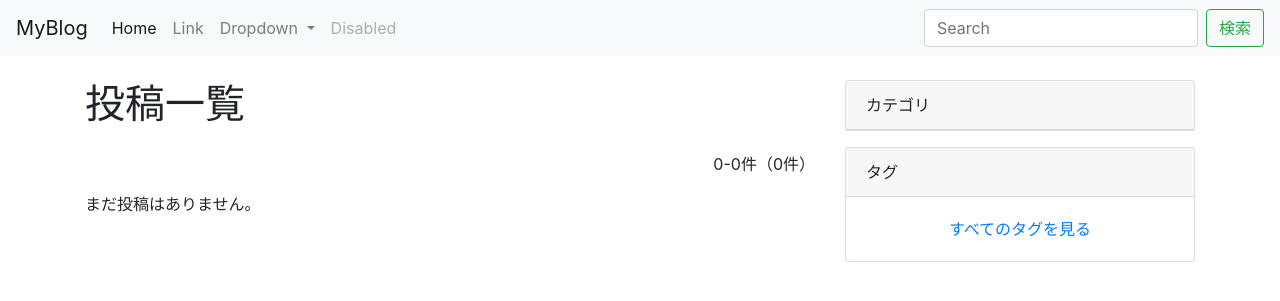
After one commit to gzfrozen/blog_site, a Django app: page /search/ in a window 1280 px wide. The commit adds this page. Shown: the top 301 px of the page. Run offline with Django 3.2, Linux system fonts and the light colour scheme; data that the repository does not hold is empty; some libraries are stand-ins or nearby versions.

Commit message:
Add search form.

```diff
--- a/blog/static/blog/css/blog.css
+++ /dev/null
@@ -1,3 +0,0 @@
-h1 {
-    color: red;
-  }
--- a/blog/templates/base/navbar.html
+++ b/blog/templates/base/navbar.html
@@ -29,9 +29,6 @@
                 <a class="nav-link disabled" href="#">Disabled</a>
             </li>
         </ul>
-        <form class="form-inline my-2 my-lg-0">
-            <input class="form-control mr-sm-2" type="search" placeholder="Search" aria-label="Search">
-            <button class="btn btn-outline-success my-2 my-sm-0" type="submit">Search</button>
-        </form>
+        {% include 'blog/snippets/search_form.html'%}
     </div>
 </nav>
--- /dev/null
+++ b/blog/templates/blog/search_post.html
@@ -0,0 +1,30 @@
+{% extends 'base/base.html' %}
+
+{% block title %}
+{% if query %}
+「{{ query}}」の検索結果
+{% else %}
+投稿一覧
+{% endif %}
+{% endblock %}
+
+{% block body %}
+<div class="container">
+    <div class="row">
+        <main class="col-md-8">
+            <h1 class="mb-4">{% if query %}
+                「{{ query}}」の検索結果
+                {% else %}
+                投稿一覧
+                {% endif %}
+            </h1>
+            <p class="text-right">{{ page_obj.start_index }}-{{ page_obj.end_index }}件（{{ paginator.count }}件）</p>
+            {% include "blog/snippets/post_list.html" %}
+            {% include "blog/snippets/pagination.html" %}
+        </main>
+        <aside class="col-md-4">
+            {% include "blog/snippets/sidebar.html" %}
+        </aside>
+    </div>
+</div>
+{% endblock %}
--- a/blog/templates/blog/snippets/pagination.html
+++ b/blog/templates/blog/snippets/pagination.html
@@ -1,19 +1,19 @@
 {% if is_paginated %}
 <nav>
     {% if page_obj.has_previous %}
-    <a href="?page={{ page_obj.previous_page_number }}">前へ</a>
+    <a href="?page={{ page_obj.previous_page_number }}{% if query %}&q={{ query }}{% endif %}">前へ</a>
     {% endif %}
 
     {% for num in paginator.page_range %}
     {% if page_obj.number == num %}
     <span>{{ num }}</span>
     {% else %}
-    <a href="?page={{ num }}">{{ num }}</a>
+    <a href="?page={{ num }}{% if query %}&q={{ query }}{% endif %}">{{ num }}</a>
     {% endif %}
     {% endfor %}
 
     {% if page_obj.has_next %}
-    <a href="?page={{ page_obj.next_page_number }}">次へ</a>
+    <a href="?page={{ page_obj.next_page_number }}{% if query %}&q={{ query }}{% endif %}">次へ</a>
     {% endif %}
 </nav>
 {% endif %}
--- /dev/null
+++ b/blog/templates/blog/snippets/search_form.html
@@ -0,0 +1,4 @@
+<form class="form-inline my-2 my-lg-0" action="{% url 'blog:search_post' %}" method="GET">
+  <input class="form-control mr-sm-2" type="search" name="q" value="{{ request.GET.q }}" placeholder="Search" aria-label="Search">
+  <button class="btn btn-outline-success my-2 my-sm-0" type="submit">検索</button>
+</form>
--- a/blog/urls.py
+++ b/blog/urls.py
@@ -1,6 +1,6 @@
 from django.urls import path
 
-from blog.views import IndexView, PostDetailView, CategoryListView, CategoryPostView, TagListView, TagPostView
+from blog.views import IndexView, PostDetailView, CategoryListView, CategoryPostView, TagListView, TagPostView, SearchPostView
 
 app_name = 'blog'
 urlpatterns = [
@@ -11,4 +11,6 @@ urlpatterns = [
     path('category/<str:category_slug>',
          CategoryPostView.as_view(), name='category_post'),
     path('tag/<str:tag_slug>', TagPostView.as_view(), name='tag_post'),
+    path('search/',
+         SearchPostView.as_view(), name='search_post'),
 ]
--- a/blog/views.py
+++ b/blog/views.py
@@ -72,3 +72,27 @@ class TagPostView(ListView):
         context = super().get_context_data(**kwargs)
         context['tag'] = self.tag
         return context
+
+
+class SearchPostView(ListView):
+    model = Post
+    template_name = 'blog/search_post.html'
+    paginate_by = 3
+
+    def get_queryset(self):
+        query = self.request.GET.get('q', None)
+        lookups = (Q(title__icontains=query) |
+                   Q(content__icontains=query) |
+                   Q(category__name__icontains=query) |
+                   Q(tags__name__icontains=query))
+        if query is not None:
+            qs = super().get_queryset().filter(lookups).distinct()
+            return qs
+        qs = super().get_queryset()
+        return qs
+
+    def get_context_data(self, **kwargs):
+        context = super().get_context_data(**kwargs)
+        query = self.request.GET.get('q')
+        context['query'] = query
+        return context
```
